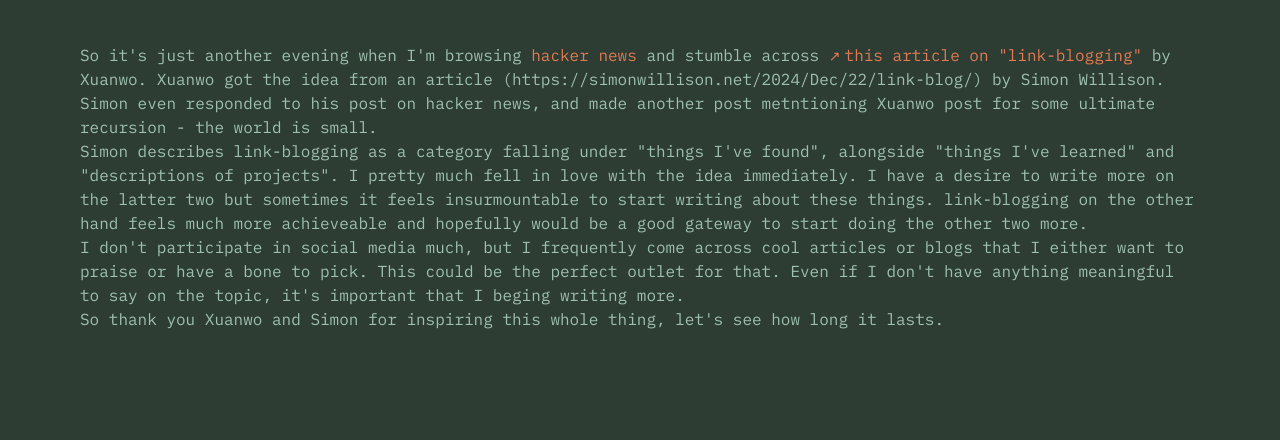
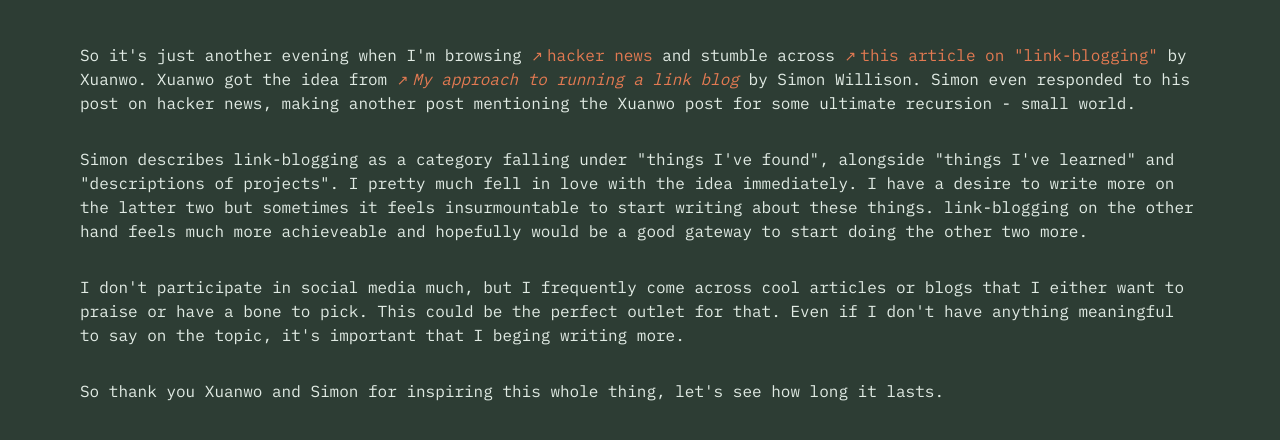
Before and after one commit to sebhein/sebhein.github.io, a website: page link-blog/2024/02/starting-a-link-blog.html in a window 1280 px wide. Shown: the part 166-606 px from the top of the page. Drawn offline with Linux system fonts and the light colour scheme.

Commit message:
good enough for now, TODO: some sort of table of contents

```diff
--- a/link-blog/2024/02/starting-a-link-blog.html
+++ b/link-blog/2024/02/starting-a-link-blog.html
@@ -19,16 +19,16 @@
 				<span class="text-accent-200 text-xs ml-2">February, 2025</span>
 			</h1>
 
-			<p class="text-primary-300">
-				So it's just another evening when I'm browsing <a href="news.ycombinator.com">hacker news</a> and stumble across <a href="https://xuanwo.io/links/2025/01/link-blog/">this article on "link-blogging"</a> by Xuanwo. Xuanwo got the idea from an article (https://simonwillison.net/2024/Dec/22/link-blog/) by Simon Willison. Simon even responded to his post on hacker news, and made another post metntioning Xuanwo post for some ultimate recursion - the world is small.
+			<p class="mb-8">
+				So it's just another evening when I'm browsing <a href="https://news.ycombinator.com">hacker news</a> and stumble across <a href="https://xuanwo.io/links/2025/01/link-blog/">this article on "link-blogging"</a> by Xuanwo. Xuanwo got the idea from <a href="https://simonwillison.net/2024/Dec/22/link-blog/"><em>My approach to running a link blog</em></a> by Simon Willison. Simon even responded to his post on hacker news, making another post mentioning the Xuanwo post for some ultimate recursion - small world.
 			</p>
-			<p class="text-primary-300">
+			<p class="mb-8">
 				Simon describes link-blogging as a category falling under "things I've found", alongside "things I've learned" and "descriptions of projects". I pretty much fell in love with the idea immediately. I have a desire to write more on the latter two but sometimes it feels insurmountable to start writing about these things. link-blogging on the other hand feels much more achieveable and hopefully would be a good gateway to start doing the other two more.
 			</p>
-			<p class="text-primary-300">
+			<p class="mb-8">
 				I don't participate in social media much, but I frequently come across cool articles or blogs that I either want to praise or have a bone to pick. This could be the perfect outlet for that. Even if I don't have anything meaningful to say on the topic, it's important that I beging writing more.
 			</p>
-			<p class="text-primary-300">
+			<p class="mb-8">
 				So thank you Xuanwo and Simon for inspiring this whole thing, let's see how long it lasts.
 			</p>
 
```
